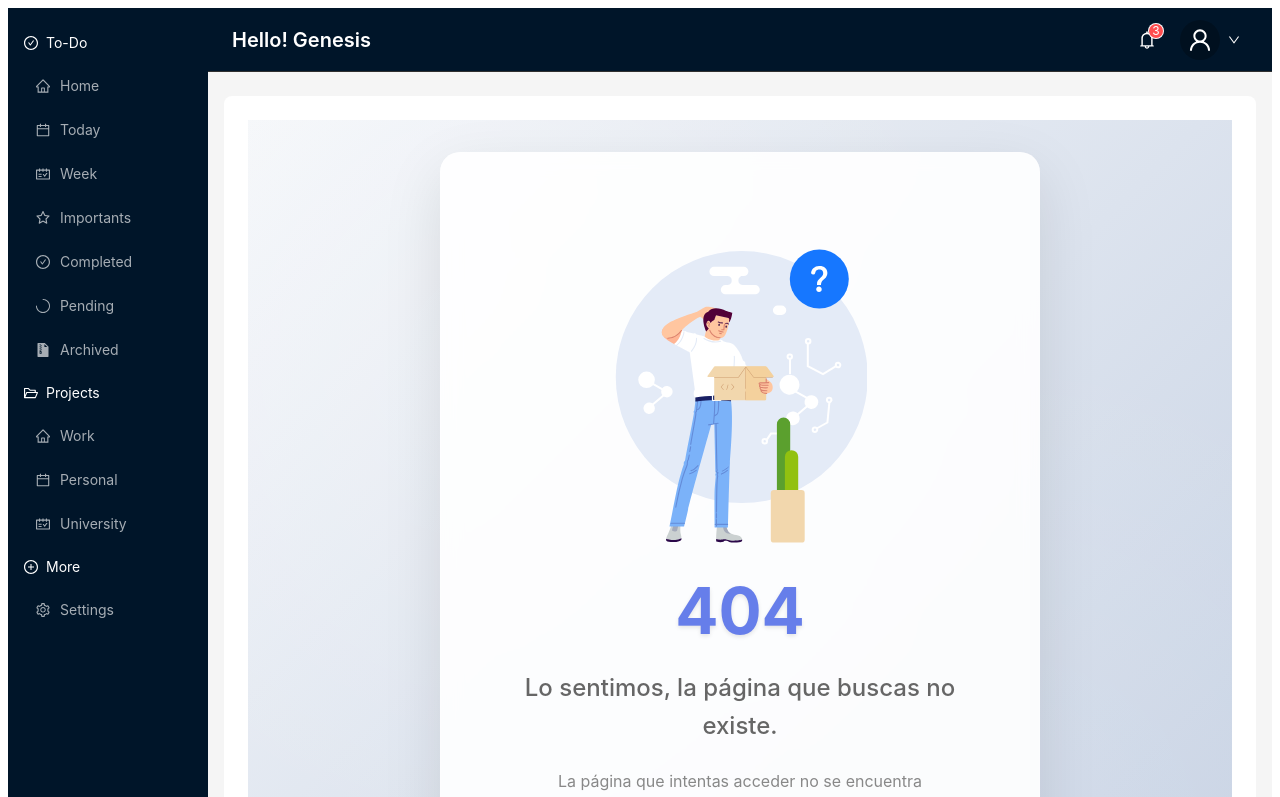
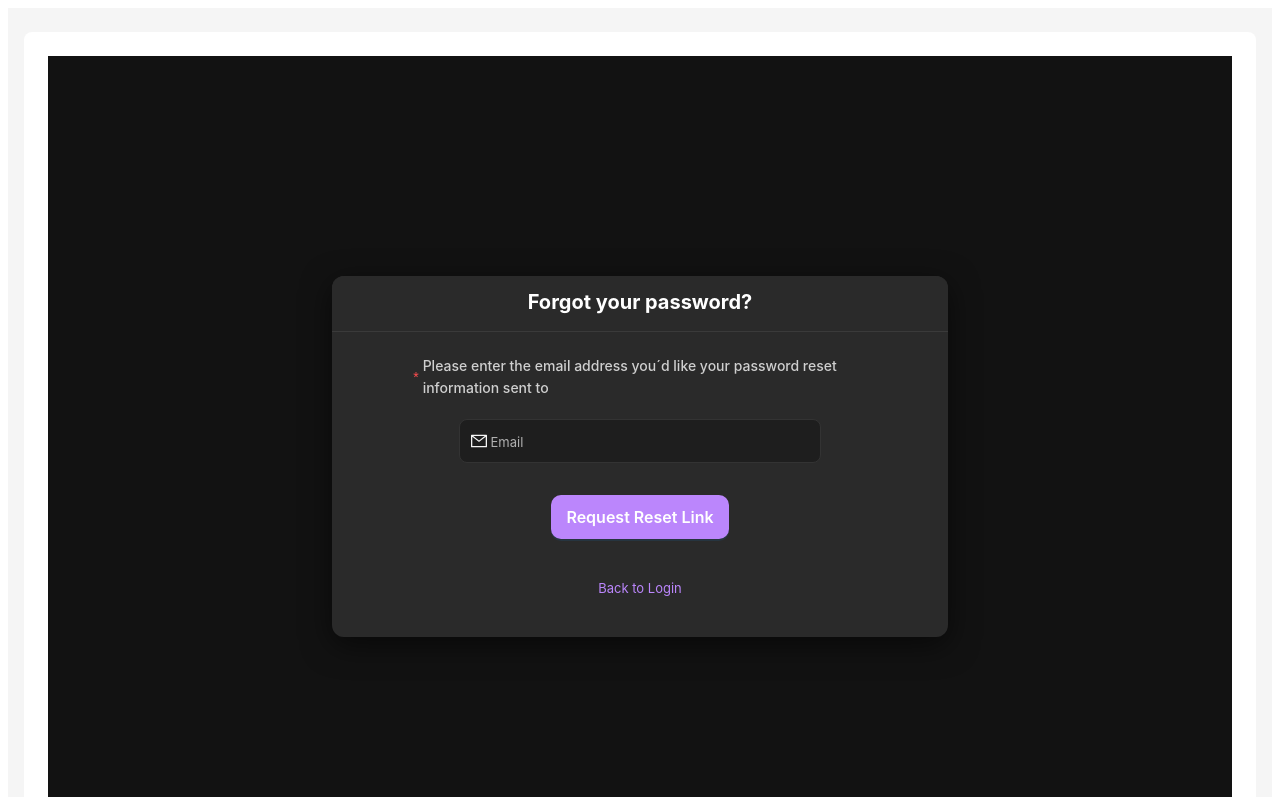
Before and after one commit to EndToEndLabCR/todoapp-web-react, a React (Vite) app: page /forget-password in a window 1280 px wide. Shown: the top 797 px of the page. Built offline with nearby package versions, Linux system fonts and the light colour scheme.

Commit message:
Forgot Password Page Implementation

```diff
--- a/src/App.tsx
+++ b/src/App.tsx
@@ -16,12 +16,14 @@ function App() {
   const location = useLocation();
   const isLogin = location.pathname === "/login";
   const isRegister = location.pathname === "/register";
+  const isForgetPassword = location.pathname === "/forget-password";
 
   return (
     <Layout style={{ minHeight: "100vh" }}>
-      {!isLogin && !isRegister && <SiderMenu />}
+      {!isLogin && !isRegister && !isForgetPassword && <SiderMenu />}
+      {}
       <Layout>
-        {!isLogin && !isRegister && <AppHeader />}
+        {!isLogin && !isRegister && !isForgetPassword && <AppHeader />}
 
         <Content style={{ margin: "24px 16px 0" }}>
           <div
@@ -36,7 +38,7 @@ function App() {
           </div>
         </Content>
 
-        {!isLogin && !isRegister && <AppFooter />}
+        {!isLogin && !isRegister && !isForgetPassword && <AppFooter />}
       </Layout>
     </Layout>
   );
--- /dev/null
+++ b/src/features/forget-password/ForgetPassword.scss
@@ -0,0 +1,156 @@
+.forget-container {
+  display: flex;
+  flex-direction: column;
+  justify-content: center;
+  align-items: center;
+  height: 100vh;
+  background-color: #121212;
+  padding: 40px;
+}
+
+/* CARD */
+.forget-card,
+.ant-card.forget-card {
+  background-color: #2A2A2A;
+  border-radius: 12px;
+  box-shadow: 0 8px 30px rgba(0, 0, 0, 0.55);
+  color: #f5f5f5;
+
+  .ant-card-head {
+    background: #2A2A2A;
+    border-bottom: 1px solid #3a3a3a;
+    border-radius: 12px 12px 0 0;
+  }
+
+  .ant-input-affix-wrapper {
+  width: 80%;
+  margin: 12px auto 0;
+  }
+
+  .ant-card-head-title {
+    color: #fff;
+    font-size: 20px;
+    font-weight: 700;
+    text-align: center;
+  }
+
+.forget-form .ant-form-item .ant-form-item-explain,
+.forget-form .ant-form-item .ant-form-item-explain-error {
+  width: 80%;
+  margin: 6px auto 0;
+  text-align: center;
+}
+
+}
+
+/* FORM */
+.forget-form {
+  color: #f5f5f5;
+  display: flex;
+  flex-direction: column;
+  align-items: center;
+
+  .ant-form-item {
+    width: 80%;
+  }
+
+  .ant-form-item-label > label {
+    color: #cfcfcf;
+    font-weight: 500;
+    width: 100%;
+  display: flex;
+  justify-content: center;
+  }
+
+  .ant-form-item-control-input-content {
+    width: 100%;
+    display: flex;
+    justify-content: center;
+  }
+
+.forget-form .ant-input-affix-wrapper {
+  width: 80% !important;
+}
+
+  /* INPUTS */
+  .ant-input-affix-wrapper {
+    width: 80%;
+    background-color: #1e1e1e;
+    border: 1px solid #333;
+    border-radius: 8px;
+    height: 44px;
+    color: #f5f5f5;
+    transition: all 0.25s ease;
+    width: 80% !important;
+    margin: 0 auto;
+
+    &:hover,
+    &:focus,
+    &.ant-input-affix-wrapper-focused,
+    &:focus-within {
+      border-color: #BB86FC;
+      box-shadow: 0 0 0 3px rgba(187, 134, 252, 0.2);
+    }
+  }
+
+  .ant-input {
+    background: transparent;
+    color: #f5f5f5;
+
+    &::placeholder {
+      color: #b0b0b0;
+      font-size: 13px;
+    }
+  }
+}
+
+.ant-input-password-icon,
+.ant-input-clear-icon {
+  svg {
+    fill: #f5f5f5 !important;
+    cursor: pointer;
+    transition: fill 0.2s;
+  }
+}
+
+.ant-input-password-icon:hover,
+.ant-input-clear-icon:hover {
+  svg {
+    fill: #BB86FC !important;
+  }
+}
+
+/* BUTTON */
+.forget-form-button {
+  background-color: #BB86FC;
+  border: none;
+  height: 44px;
+  font-weight: 600;
+  border-radius: 10px;
+  margin-top: 8px;
+  transition: transform 0.15s ease, box-shadow 0.25s ease, background-color 0.25s ease;
+
+  &:hover {
+    background-color: #a56efc !important;
+    transform: translateY(-1px);
+    box-shadow: 0 8px 18px rgba(187, 134, 252, 0.35);
+  }
+}
+
+/* LINKS */
+.forget-link {
+  margin-top: 14px;
+  text-align: center;
+
+  a {
+    color: #BB86FC;
+    margin: 0 30px;
+    font-size: 13px;
+    transition: color 0.2s;
+
+    &:hover {
+      color: #d1a9ff;
+      text-decoration: underline;
+    }
+  }
+}
--- /dev/null
+++ b/src/features/forget-password/ForgetPassword.tsx
@@ -0,0 +1,45 @@
+import { MailOutlined } from "@ant-design/icons";
+import { Button, Card, Form, Input } from "antd";
+import "./ForgetPassword.scss";
+
+
+export function ForgetPassword() {
+    return (
+       <div className="forget-container">
+        <Card title="Forgot your password?" bordered={false} className="forget-card">
+        <Form className="forget-form" layout="vertical" colon={false}>
+            <Form.Item
+            label="Please enter the email address you´d like your password reset information sent to"
+            name="email"
+            rules={[{ required: true, message: "Please input your email!" }]}
+            >
+            < Input className="forget-form-input"
+              size="large"
+              allowClear
+              prefix={<MailOutlined />}
+              placeholder="Email"
+            />
+          </Form.Item>
+
+          <Form.Item>
+            <Button
+              className="forget-form-button"
+              type="primary"
+              htmlType="submit"
+              size="large"
+            >
+              Request Reset Link
+            </Button>
+          </Form.Item>
+
+          </Form>
+          <div className="forget-link">
+            <p>
+              <a href="/login">Back to Login</a>
+            </p>
+          </div>
+          </Card>
+          </div>
+    );
+
+}
--- a/src/features/login/Login.tsx
+++ b/src/features/login/Login.tsx
@@ -40,7 +40,7 @@ export function Login() {
 
           <div className="login-links">
             <a href="/register">Sign In</a> &nbsp;
-            <a href="#">Forgot Password?</a>
+            <a href="/forget-password">Forgot Password?</a>
           </div>
         </Form>
       </Card>
--- a/src/routes/AppRoutes.tsx
+++ b/src/routes/AppRoutes.tsx
@@ -8,6 +8,7 @@ import { Week } from "../features/calendar/week/Week";
 import { Home } from "../features/home/Home";
 import { Login } from "../features/login/Login";
 import { Register } from "../features/register/Register";
+import { ForgetPassword } from "../features/forget-password/ForgetPassword";
 import { Settings } from "../features/more/settings/Settings";
 import { Personal } from "../features/projects/personal/Personal";
 import { University } from "../features/projects/university/University";
@@ -24,6 +25,9 @@ export function AppRoutes() {
 
       {/* Register */}
       <Route path="/register" element={<Register />} />
+
+      {/* Forget Password */}
+      <Route path="/forget-password" element={<ForgetPassword />} />
 
       {/* Calendar */}
       <Route path="/calendar/today" element={<Today />} />
```
